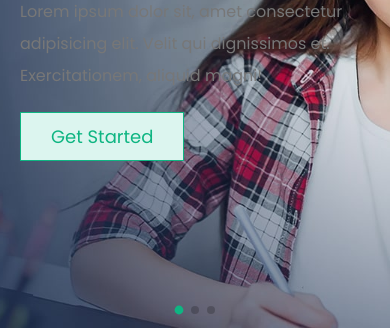
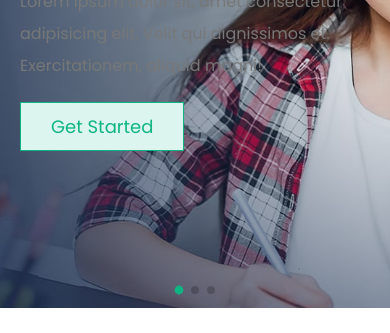
Before and after one commit to SergHunter/education-website, a plain HTML site: page index.html in a window 390 px wide. Shown: the part 350-683 px from the top of the page. Drawn offline with nearby package versions, Linux system fonts and the light colour scheme.

Commit message:
Update style.css

```diff
--- a/css/style.css
+++ b/css/style.css
@@ -277,7 +277,7 @@ html::-webkit-scrollbar-thumb {
   -webkit-box-align: center;
       -ms-flex-align: center;
           align-items: center;
-  height: 600px;
+  height: 645px;
   background-size: cover !important;
   background-position: center !important;
 }
@@ -1040,4 +1040,6 @@ html::-webkit-scrollbar-thumb {
   .heading {
     font-size: 30px;
   }
+  .home .slide{
+    height:580px;
 }
```
